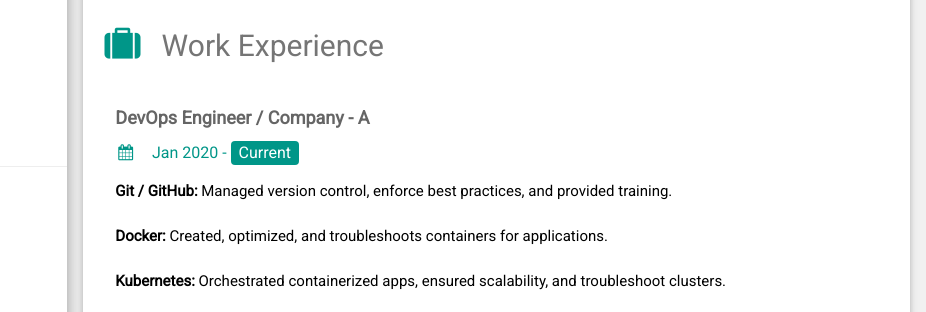
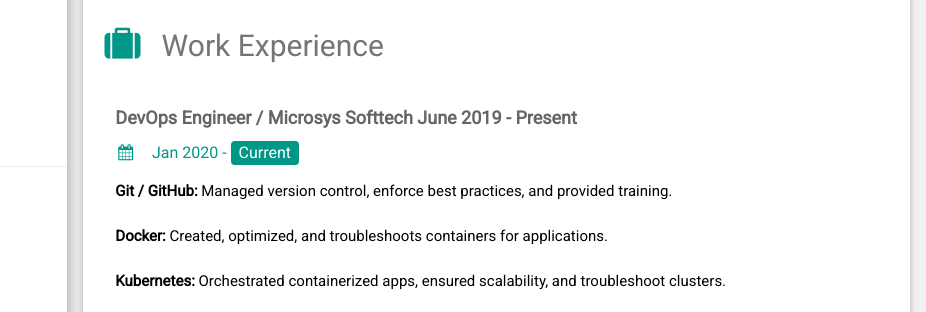
Before and after one commit to asfaqshekh/myresume, a plain HTML site: page index.html in a window 1280 px wide. Shown: the part 115-427 px from the top of the page, 354-1280 px from the left. Drawn offline with nearby package versions, Linux system fonts and the light colour scheme.

Commit message:
Update index.html

```diff
--- a/index.html
+++ b/index.html
@@ -124,7 +124,8 @@
         <center><h1 class="w3-text-grey w3-padding-16"><i class="fa fa-user fa-fw w3-margin-right w3-xxlarge w3-text-teal"></i>ASFAK SHEKH</h1></center>
         <h2 class="w3-text-grey w3-padding-16"><i class="fa fa-suitcase fa-fw w3-margin-right w3-xxlarge w3-text-teal"></i>Work Experience</h2>
         <div class="w3-container">
-          <h5 class="w3-opacity"><b>DevOps Engineer / Company - A</b></h5>
+          <h5 class="w3-opacity"><b>DevOps Engineer / Microsys Softtech
+June 2019 - Present</b></h5>
           <h6 class="w3-text-teal"><i class="fa fa-calendar fa-fw w3-margin-right"></i>Jan 2020 - <span class="w3-tag w3-teal w3-round">Current</span></h6>
           <p><b>Git / GitHub:</b> Managed version control, enforce best practices, and provided training.
 <br><br> <b>Docker:</b> Created, optimized, and troubleshoots containers for applications.</br>
```
